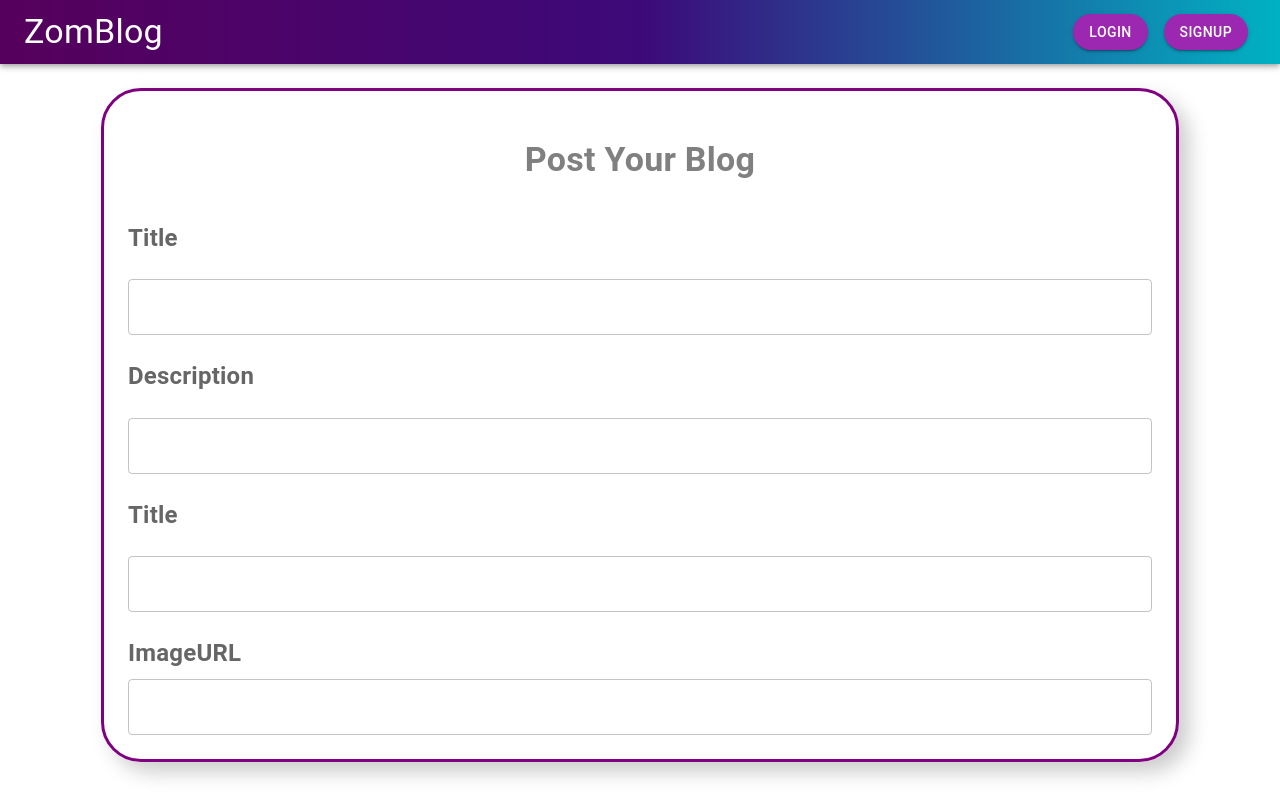
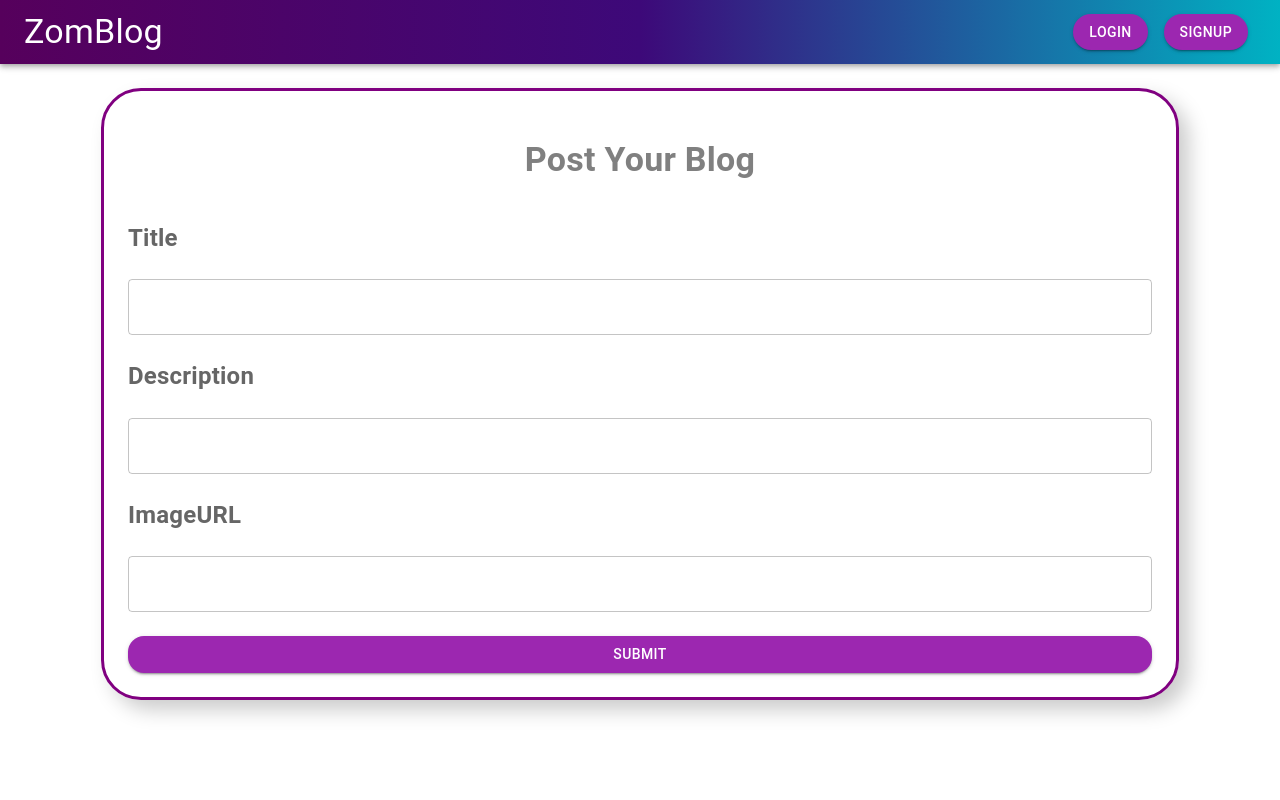
Before and after one commit to JRGReynolds/Zomblog, a React (Create React App) app: page /blogs/add in a window 1280 px wide. Built offline with nearby package versions, Linux system fonts and the light colour scheme.

Commit message:
10th Change, Add Blog Front end complete

```diff
--- a/src/components/AddBlog.js
+++ b/src/components/AddBlog.js
@@ -1,11 +1,25 @@
-import { Box, InputLabel, TextField, Typography } from "@mui/material";
-import React from "react";
+import { Box, Button, InputLabel, TextField, Typography } from "@mui/material";
+import React, { useState } from "react";
 
 const labelStyles = {mb:1,mt:2,fontSize: '24px', fontWeight:'bold'}
 const AddBlog = () => {
-  return (
-  <div>
-   <form >
+  const [inputs, setInputs] = useState({
+    title: "",
+    description: "",
+    imageURL: "",
+  });
+  const handleChange = (e) => {
+    setInputs((prevState) => ({
+      ...prevState,
+      [e.target.name] : e .target.value
+    }));
+  }
+  const handleSubmit = (e)=> {
+    e.preventDefault();
+    console.log(inputs);
+  };
+  return ( <div>
+   <form onSubmit={handleSubmit}>
      <Box
       border={3}
       borderColor="purple"
@@ -27,17 +41,15 @@ const AddBlog = () => {
 
     >Post Your Blog</Typography>
     <InputLabel sx={labelStyles}>Title</InputLabel>
-    <TextField margin="normal" variant="outlined" />
+    <TextField name="title" onChange={handleChange} value={inputs.title} margin="normal" variant="outlined" />
     <InputLabel sx={labelStyles}>Description</InputLabel>
-    <TextField margin="normal" variant="outlined" />
-    <InputLabel sx={labelStyles}>Title</InputLabel>
-    <TextField  margin="normal" variant="outlined" />
+    <TextField name="description" onChange={handleChange} value={inputs.description} margin="normal" variant="outlined" />
     <InputLabel sx={labelStyles}>ImageURL</InputLabel>
-    <TextField />
+    <TextField name="imageURL" onChange={handleChange} value={inputs.imageURL} margin="normal" variant="outlined" />
+    <Button sx={{mt:2, borderRadius:4}} variant="contained" color="secondary" type="submit">Submit</Button>
     </Box>
     </form>
-  </div>
-  );
+  </div>);
 };
 
 export default AddBlog
--- a/src/components/Auth.js
+++ b/src/components/Auth.js
@@ -9,9 +9,9 @@ const Auth = () => {
   const navigate = useNavigate();
   const dispatch = useDispatch();
   const [inputs, setInputs] = useState({
-    title: "",
-    description: "",
-    imageURL: "",
+    name: "",
+    email: "",
+    password: "",
   });
   const [isSignup, setIsSignup] = useState(false);
   const handleChange = (e) => {
```
